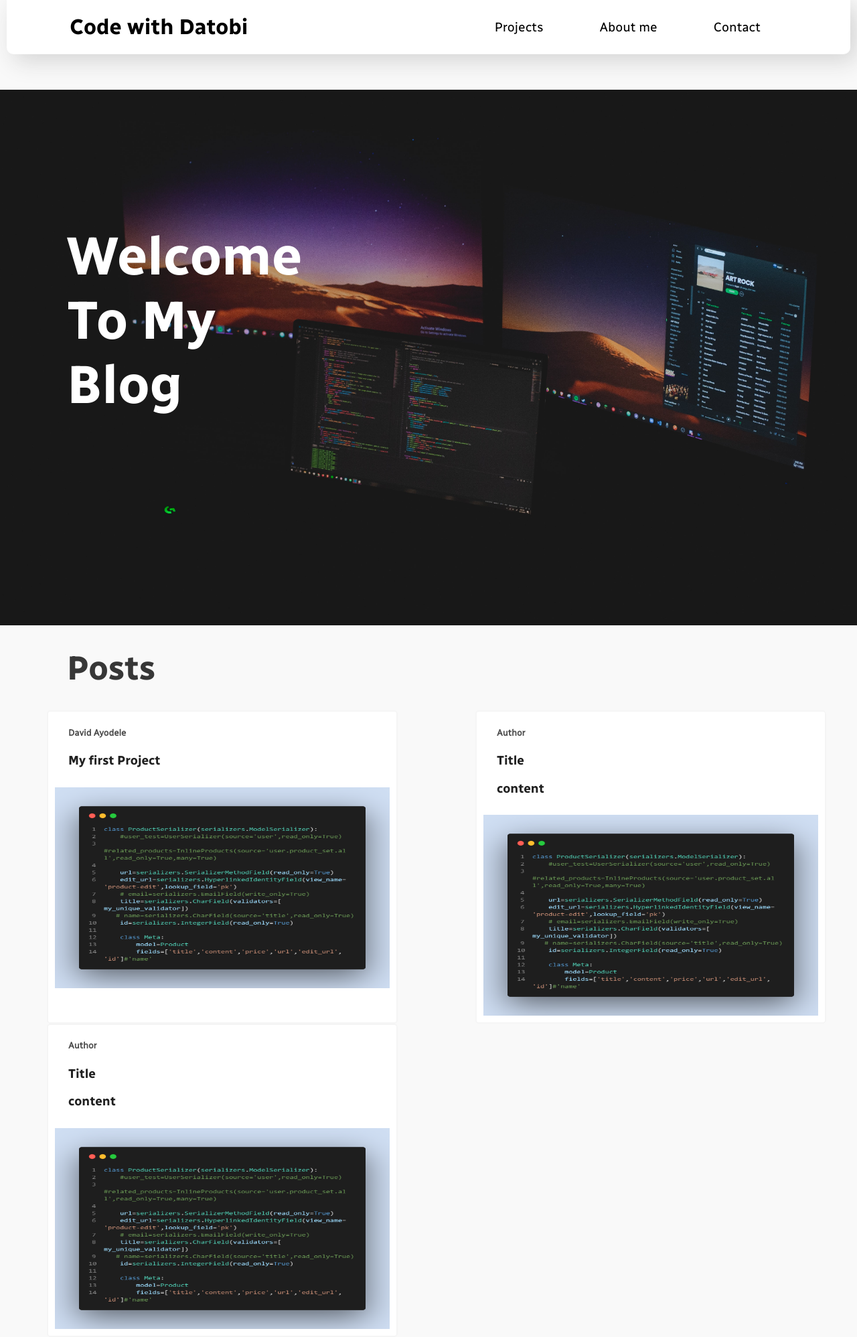
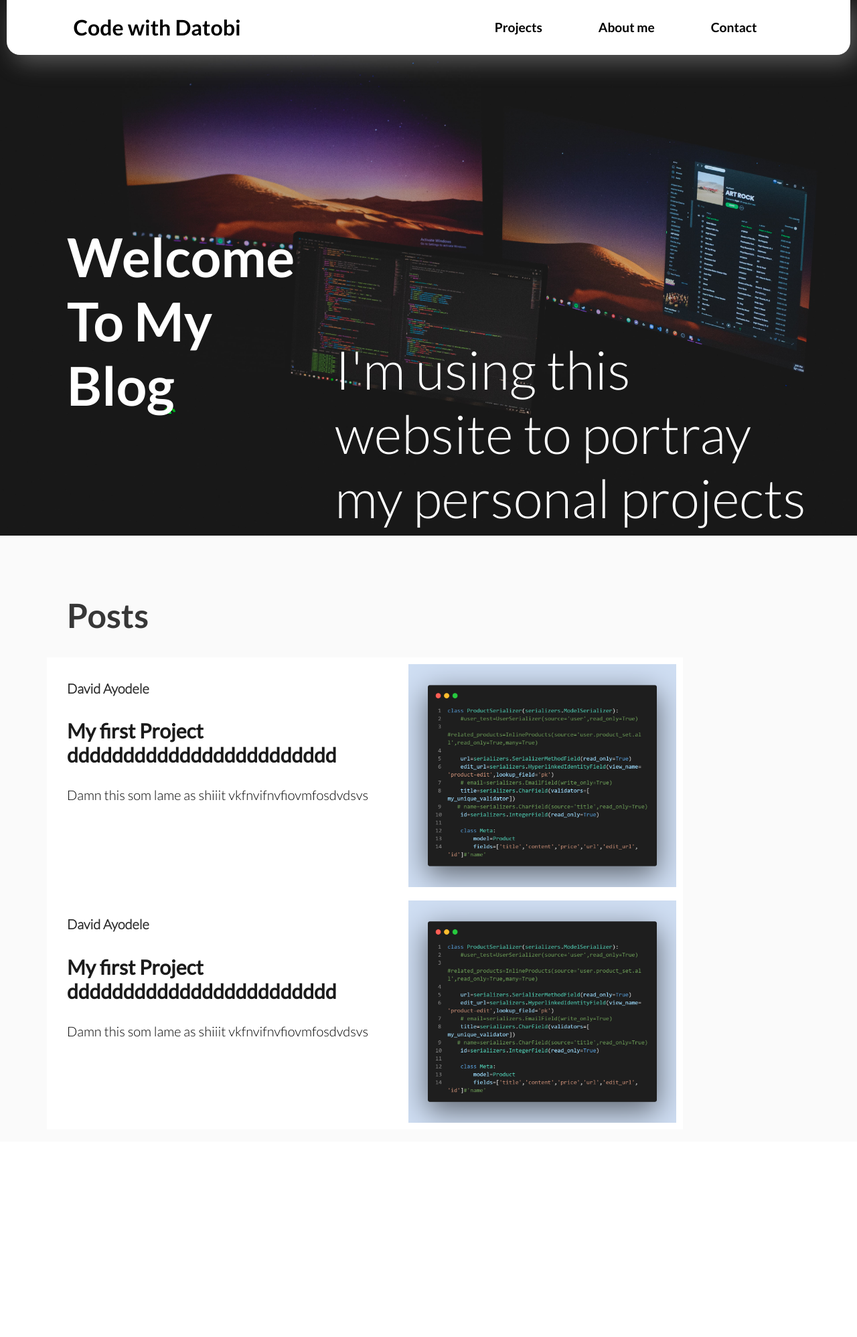
Before and after one commit to anga35/Datobi-Blog, a Django app: page / in a window 1280 px wide; the page is wider, and only the part inside the window is pictured. Shown: that part at 67% size. After the commit the page ends 1677 px from the top of that part, so only its background shows below. Run offline with Django 3.2, Linux system fonts and the light colour scheme; parts of the project's set-up code (start-up, migrations or seed data) failed here and were passed over.

Commit message:
Home page header updated

```diff
--- a/blog/templates/index.html
+++ b/blog/templates/index.html
@@ -12,8 +12,12 @@
 
 
 <body>
+    <img src="{% static 'david-unsplash.jpg' %}" style="object-fit:fill; height: 100%; width:100%;position: absolute;
+  " alt="">
+<header style="position: relative;">
 
-<header>
+
+
 <h1 id="brand" class="post-header-div" style="color: rgb(148, 35, 35);"> <a href="#d">Code with Datobi</a> </h1>
 
 <nav >
@@ -36,13 +40,13 @@
 
 </header>
 
-<div class='header-bg ' style="position: relative; height:100%"  >
+<div class='header-bg ' style=" height:90%"  >
 
-<img src="{% static 'david-unsplash.jpg' %}" style="object-fit:cover; height: 100%; width:100%;position: absolute;
-width: 100%;" alt="">
+<!-- <img src="{% static 'david-unsplash.jpg' %}" style="object-fit:cover; height: 100%; width:100%;position: absolute;
+width: 100%;" alt=""> -->
 
 
-    <div class="header-text" >
+    <div class="header-text"  >
 
 
         <h1 style="font-size: 80px;   position: relative;
@@ -52,7 +56,12 @@ width: 100%;" alt="">
             Welcome<br>To My<br>Blog
             </h1>
 
+            <p style="font-size: 80px;   position: relative;
 
+            left: 500;
+            width: 100%;" id="main_header">
+                I'm using this <br>website to portray <br>my personal projects
+        </p>
 
 
 
@@ -63,7 +72,7 @@ width: 100%;" alt="">
 
 
 
-<div class="post-header-div" style="position: relative; align-self: flex-end;">
+<div class="post-header-div" style="position: relative; ">
     <h1 style="font-size: 50px; margin-left:100px; color: rgb(55, 55, 55);" >Posts</h1>
 </div>
 
@@ -71,51 +80,53 @@ width: 100%;" alt="">
 
 
 
-<div style="display: grid; grid-template-columns: 1fr 1fr;" >
+<div style="display: flex; flex-direction: column;  " >
 
 
 
-<div class="post-item" style="display: block;" >
-    <h5 style="margin-left: 30px;">David Ayodele</h5>
+<div class="post-item" style="display: flex; flex-direction: row;" >
 
-    <h3 style=" margin-left: 30px;">My first Project</h3>
+    <div style="display:block">
+        <h5 style="margin-left: 30px;">David Ayodele</h5>
 
-    <img src="{% static 'code-snapshot.PNG' %}" style=" width: 500px; height: 300px; margin: 10px; "alt=" " >
+        <h3 style=" margin-left: 30px; width: 500px">My first Project dddddddddddddddddddddddd</h3>
+
+
+        <p style="margin-left: 30px;">Damn this som lame as shiiit vkfnvifnvfiovmfosdvdsvs</p>
+
+    </div>
+
+
+    <img src="{% static 'code-snapshot.PNG' %}" style="object-fit: contain; width: 400px;  margin: 10px; "alt=" " >
 
 
     </div>
 
 
 
-    <div class="post-item" style="display: block;" >
+    <div class="post-item" style="display: flex; flex-direction: row;" >
 
-        <h5 style="margin-left: 30px;">Author</h5>
+        <div style="display:block; column-gap: 0px;">
+            <h5 style="margin-left: 30px;">David Ayodele</h5>
 
-        <h3 style=" margin-left: 30px;">Title</h3>
+            <h3 style=" margin-left: 30px; width: 500px">My first Project dddddddddddddddddddddddd</h3>
+
+
+            <p style="margin-left: 30px;">Damn this som lame as shiiit vkfnvifnvfiovmfosdvdsvs</p>
+
+        </div>
+
+
+        <img src="{% static 'code-snapshot.PNG' %}" style="object-fit: contain; width: 400px;  margin: 10px; "alt=" " >
+
+
+        </div>
+
+
+<br>
 
 
 
-        <h3 style=" margin-left: 30px;">content</h3>
-
-
-        <img src="{% static 'code-snapshot.PNG' %}" style=" width: 500px; height: 300px; margin: 10px; "alt=" " >
-        </div>
-
-
-
-    <div class="post-item" style="display: block;" >
-
-        <h5 style="margin-left: 30px;">Author</h5>
-
-        <h3 style=" margin-left: 30px;">Title</h3>
-
-
-
-        <h3 style=" margin-left: 30px;">content</h3>
-
-
-        <img src="{% static 'code-snapshot.PNG' %}" style=" width: 500px; height: 300px; margin: 10px; "alt=" " >
-        </div>
 
 </div>
 
--- a/static/css/styles.css
+++ b/static/css/styles.css
@@ -10,7 +10,7 @@ header{
 html, body {
     margin:0;
     padding:0;
-background-color: rgb(249, 249, 249);
+background-color: #fafafa;
 
 width: auto;
 height: auto;
@@ -25,12 +25,21 @@ height: auto;
 
 
 h5{
-    font-family: RadioCanada;
-color: rgb(80, 80, 80);
+    font-family:Lato-Light;
+color: #2b2b2b;
+font-size: 20px;
+
 }
 h3{
-    font-family: RadioCanada-Bold;
-color: rgb(32, 32, 32);
+    font-family: Lato;
+color: #1b1b1b;
+font-size: 30px;
+
+}
+
+p{
+    font-family: Lato-Light;
+    font-size: 20px
 }
 
 #brand{
@@ -57,23 +66,23 @@ width: max-content;
 
 margin-left: 70px;
 
-border-style: solid;
+/* border-style: solid;
 border-width: 2px;
 border-color: rgb(245, 245, 245);
-border-radius: 5px;
+border-radius: 5px; */
 }
 
 header{
     background-color: white;
-    border-bottom-right-radius: 10px;
-    border-bottom-left-radius: 10px;
-    box-shadow: 10px 10px 35px rgb(212, 212, 212);
+    border-bottom-right-radius: 20px;
+    border-bottom-left-radius: 20px;
+    box-shadow: 10px 10px 35px rgba(212, 212, 212, 0.352);
     margin-left: 10px;
     margin-right: 10px;
 }
 
 h1{
-    font-family: RadioCanada-Bold;
+    font-family: Lato-Bold;
 }
 
 a{
@@ -86,7 +95,7 @@ color: black;
 
 .header-text{
 
-
+display: block;
 
 animation: mymove 1.5s;
 
@@ -117,7 +126,7 @@ animation: mymove 1.5s;
 display: inline-block;
 padding-left: 40px;
 padding-right: 40px;
-font-family: RadioCanada;
+font-family: Lato-Bold;
 
 }
 
@@ -127,11 +136,22 @@ font-family: RadioCanada;
     }
 
 
+
+
+
 @font-face {
-    font-family: RadioCanada;
-    src: url("/static/fonts/RadioCanada-Regular.ttf");
+    font-family: Lato-Bold;
+    src: url("/static/fonts/Lato-Bold.ttf");
 }
+
+
+
 @font-face {
-    font-family: RadioCanada-Bold;
-    src: url("/static/fonts/RadioCanada-Bold.ttf");
+    font-family: Lato;
+    src: url("/static/fonts/Lato-Regular.ttf");
 }
+
+@font-face {
+    font-family: Lato-Light;
+    src: url("/static/fonts/Lato-Light.ttf");
+}
```
Also changed, not shown: static/fonts/OFL.txt (added, +93 -0 lines), static/fonts/Lato-Black.ttf (added), static/fonts/Lato-BlackItalic.ttf (added), static/fonts/Lato-Bold.ttf (added), static/fonts/Lato-BoldItalic.ttf (added), static/fonts/Lato-Italic.ttf (added), static/fonts/Lato-Light.ttf (added), static/fonts/Lato-LightItalic.ttf (added), static/fonts/Lato-Regular.ttf (added), static/fonts/Lato-Thin.ttf (added), static/fonts/Lato-ThinItalic.ttf (added), static/fonts/Lobster-Regular.ttf (added), static/fonts/RadioCanada-Light.ttf (added).
